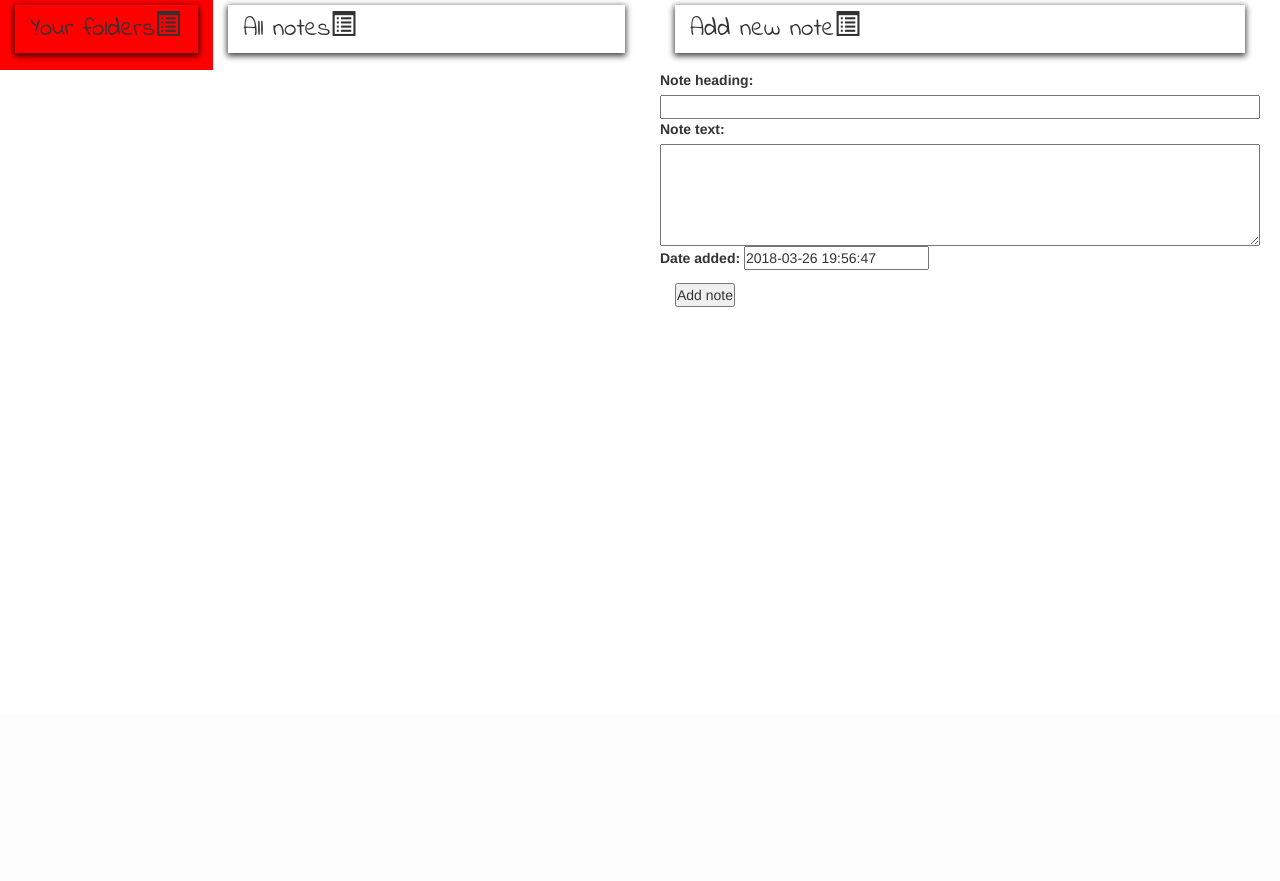
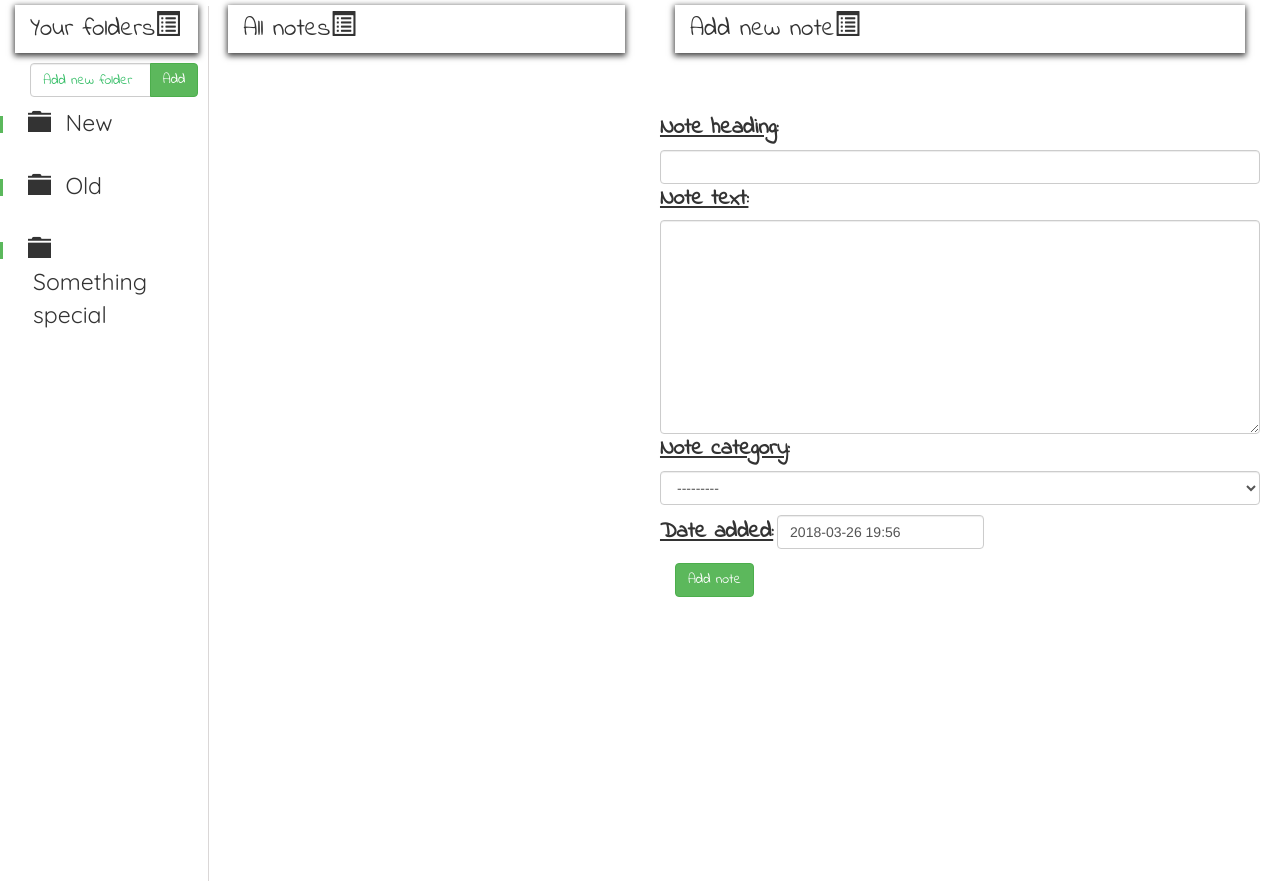
Before and after one commit to NicPy/PyNotes, a Django app: page /notes/ in a window 1280 px wide. Shown: the part 87-968 px from the top of the page. Before the commit the page ends 394 px from the top, so only its background shows below. Run offline with Django 3.2, Linux system fonts and the light colour scheme; a user stored in the database is signed in; data comes from the database, SQL or seed files in the repository; some libraries are stand-ins or nearby versions.

Commit message:
created categories and start styling folder-section

```diff
--- a/project/notes/forms.py
+++ b/project/notes/forms.py
@@ -1,5 +1,5 @@
 from django import forms
-from .models import Note
+from .models import Note, Category
 from django.contrib.auth.models import User
 
 
@@ -13,18 +13,34 @@ class AddNoteForm(forms.ModelForm):
         fields = [
             'note_heading',
             'note_text',
+            'note_category',
             'pub_date',
             'pub_author'
         ]
         widgets = {
-            'note_heading': forms.TextInput(attrs={'class': 'col-md-12'}),
+            'note_heading': forms.TextInput(attrs={'class': 'col-md-12 form-control'}),
 
-            'note_text': forms.Textarea(attrs={'cols': 80, 'rows': 5, 'class': 'col-md-12'}),
+
+            'note_text': forms.Textarea(attrs={'cols': 80, 'rows': 10, 'class': 'col-md-12 form-control'}),
+            'pub_date': forms.TextInput(attrs={'class': 'form-control date'}),
+            'note_category': forms.Select(attrs={'class': 'form-control date' }),
             'pub_author': forms.HiddenInput()
         }
 
 
+class AddCategoryForm(forms.ModelForm):
+    class Meta:
+        model = Category
+        fields =[
+            'name',
+        ]
+        labels = {
+            "name": ""
+        }
+        widgets ={
+            'name': forms.TextInput(attrs={'class': 'form-control primary-font', 'placeholder': 'Add new folder'}),
 
+        }
         #
         # def set_value(dict):
         #     Meta.widgets[dict[0]] = forms.HiddenInput(attrs={'value' :dict[1]})
--- a/project/notes/models.py
+++ b/project/notes/models.py
@@ -16,8 +16,9 @@ from django.utils import timezone
 class Note(models.Model):
 
     note_heading = models.CharField(max_length=100, default=' ')
-    note_text = models.TextField(max_length=700)
-    pub_date = models.DateTimeField('date added', default= datetime.datetime.now())
+    note_text = models.TextField(max_length=4000)
+    note_category = models.ForeignKey('Category',  blank=True,  null=True, on_delete=models.CASCADE)
+    pub_date = models.DateTimeField('date added', default= datetime.datetime.now().strftime("%Y-%m-%d %H:%M"))
     pub_author = models.ForeignKey('auth.User', on_delete=models.CASCADE)
 
     def __str__(self):
@@ -25,6 +26,12 @@ class Note(models.Model):
 
     def __repr__(self):
         return self.note_heading
+
+class Category(models.Model):
+    name = models.TextField(max_length=255, default='')
+
+    def __str__(self):
+        return self.name
 
 class Question(models.Model):
     question_text = models.CharField(max_length=200)
--- a/project/notes/static/notes/style.css
+++ b/project/notes/static/notes/style.css
@@ -1,13 +1,19 @@
 *{
     margin: 0px;
     padding: 0px;
+    transition: 0.1s;
 }
 /* classes with font */
 .search-container,
 header .user-area,
-.all-notes-heading {
+.all-notes-heading,
+.add_note_form label,
+.primary-font{
     font-family: 'Indie Flower', cursive;
 
+}
+.secondary-font{
+font-family: 'Quicksand', sans-serif;
 }
 /**/
 .no-padding{
@@ -35,38 +41,146 @@ header .user-area,
 }
 
 /************    HOMEPAGE SECTIONS    **************/
-.folders-section{
-    background: red;
+.folders-section:after{
+    right: 4px;
+    top: 6px;
+    display: inline-block;
+    position: absolute;
+    content: "";
+    border-right: 1px solid #dad7d7;
+    height: calc(100rem - 125px);
+    height: calc(100rem - 125px);
+
+
 }
 
-.recent-notes-section{
-    height: 530px;
+.all-notes{
+    height: calc(100rem - 184px);
     overflow: auto;
     overflow-x: hidden;
 
 }
 
 .action-section{
-    height: 530px;
+    height: calc(100rem - 125px);
     overflow: auto;
     overflow-x: hidden;
     padding: 0px 35px 10px 35px;
 }
 
-/*************    RECENT NOTES SECTION****************/
-.recent-notes-section h4{
+.recent-notes-section .heading{
     margin: 0px;
+    font-size: 17px;
+    color: #000000;
 }
 
 .all-notes-heading{
+
     padding: 6px 15px;
-    margin: 5px 0px 17px 0px;
+    margin: 5px 0px 10px 0px;
     -webkit-box-shadow: 0px 2px 6px 1px rgba(0,0,0,0.75);
     -moz-box-shadow: 0px 2px 6px 1px rgba(0,0,0,0.75);
     box-shadow: 0px 2px 6px 1px rgba(0,0,0,0.75);
 }
 
+
+
 .all-notes-heading p{
     font-size: 25px;
     margin: 0px;
 }
+
+ .add_note_form label{
+    font-size: 22px;
+    text-decoration: underline;
+ }
+
+input.date{
+    display: inline-block;
+    width: auto;
+}
+
+.add_note_form{
+    margin-top: 60px;
+}
+.recent-notes-section .note{
+    border-bottom: 1px solid #dad7d7;
+    padding: 11px 5px;
+}
+
+.recent-notes-section .note span{
+    color: #a9a9a9;
+
+}
+
+.recent-notes-section .note:hover{
+    background: #36BE67;
+    color: white;
+    transition: 0.s;
+}
+.recent-notes-section .note:hover span{
+    color: black;
+}
+.recent-notes-section .note:hover a p.heading {
+color: white !important;
+text-decoration: underline;
+}
+
+.note .glyphicon {
+color: white !important;
+}
+
+.add_cat{
+    margin-bottom: 7px;
+}
+.add-cat input::placeholder{
+    color:#36BE67 !important;
+}
+.add-cat input:focus::placeholder{
+    color:black !important;
+    padding-left: 64px !important;
+    display: block !important;
+    position: relative;
+    bottom: -11px;
+    transition: 2s !important;
+    font-size: calc(interhit + 1px);
+    z-index: 50;
+
+}
+.repr{
+    padding: 10px;
+    font-size: 23px;
+}
+.repr:before{
+    content: "";
+    left: -25px;
+    height: 17px;
+    top: 2px;
+    width: 3px;
+    position: relative;
+    display: inline-block;
+    background: #5bb85c;
+    transition: 0.5s;
+}
+.repr:hover:before{
+    content: "";
+    left: -7px;
+    height: 17px;
+    top: 2px;
+    width: 3px;
+    position: relative;
+    display: inline-block;
+    background: #5bb85c;
+    transition: 0.5s;
+}
+
+.repr:hover{
+    cursor: pointer
+}
+.active{
+    background: #EFAD55;
+}
+.repr p{
+    display: inline-block;
+    padding-left: 8px;
+}
--- a/project/notes/templates/base.html
+++ b/project/notes/templates/base.html
@@ -8,6 +8,7 @@
     <link href="https://maxcdn.bootstrapcdn.com/bootstrap/3.3.7/css/bootstrap.min.css" rel="stylesheet" integrity="sha384-BVYiiSIFeK1dGmJRAkycuHAHRg32OmUcww7on3RYdg4Va+PmSTsz/K68vbdEjh4u" crossorigin="anonymous">
     <link rel="stylesheet" href="{% static 'notes/style.css'%}">
 <link href="https://fonts.googleapis.com/css?family=Indie+Flower" rel="stylesheet">
+    <link href="https://fonts.googleapis.com/css?family=Quicksand" rel="stylesheet">
 
 
     <script src="https://cdn.ckeditor.com/4.9.0/basic/ckeditor.js"></script>
--- a/project/notes/templates/index.html
+++ b/project/notes/templates/index.html
@@ -12,9 +12,25 @@
 <!-- ********************************** FIRST COLUMN **********************************        -->
 
            <div class="col-md-2 folders-section">
-                <div class="all-notes-heading">
+                <div class="all-notes-heading ">
                     <p>Your folders<span class="glyphicon glyphicon-list-alt"></span></p>
                 </div>
+                <form method="post" class="">
+                   {% csrf_token %}
+                   <!--<label for="id_name" class="text-center primary-font add-cat">Add new folder</label>-->
+                   <div class="input-group col-xs-offset-1 col-xs-11 row  add-cat">
+                       {{category_form}}
+
+                        <span class="input-group-btn">
+                            <button type="submit" name="add_category" class="btn btn-success primary-font">Add</button>
+                        </span>
+                   </div>
+                    <!--{{category_form.as_p}}-->
+                   <!--<input type="submit" value="Add" class="btn btn-success primary-font glyphicon glyphicon-remove">-->
+               </form>
+               {% for category in categories%}
+                   <div class="repr"><span class="glyphicon glyphicon-folder-close"></span> <p class="secondary-font">{{category.name}}</p> </div>
+               {%endfor%}
             </div>
 <!-- ********************************** SECOND COLUMN **********************************        -->
 
@@ -23,21 +39,24 @@
                 <div class="all-notes-heading">
                     <p>All notes<span class="glyphicon glyphicon-list-alt"></span></p>
                 </div>
-                {% for note in latest_notes_list%}
-                    <div class="row no-paddings ">
-                        <div class="col-md-9">
-                            <a href="/notes/{{note.id}}"><h4>{{note.note_heading}}</h4></a>
+                <div class="all-notes">
+                    {% for note in latest_notes_list%}
+                    <div class="row  note">
+                        <div class="col-md-10">
+                            <a href="/notes/{{note.id}}"><p class="heading">{{note.note_heading}}</p></a>
                             <span>{{note.note_text | safe|escape |truncatechars:25}}</span>
                         </div>
-                        <div class="col-md-3">
+                        <div class="col-md-1">
                             <a class="btn btn-danger" href="{% url 'note_remove' pk=note.pk %}">
                                 <span class="glyphicon glyphicon-remove	Try it"></span>
                             </a>
                         </div>
                     </div>
-                    <hr>
+
 
                 {%endfor%}
+                </div>
+
             </div>
 <!-- ********************************** THIRD COLUMN **********************************        -->
             <div class="col-md-6 action-section">
@@ -54,7 +73,7 @@
                     </script>
 
 
-                    <input type="submit" value='Add note' />
+                    <input type="submit" name="add_note" value='Add note' class="btn btn-success primary-font"/>
                 </form>
             </div>
         </div>
--- a/project/notes/views.py
+++ b/project/notes/views.py
@@ -4,17 +4,14 @@ from django.contrib.auth import login, authenticate, logout
 from django.contrib import  auth
 from django.contrib.auth.forms import UserCreationForm
 from django.utils import timezone
-from .forms import AddNoteForm
+from .forms import AddNoteForm, AddCategoryForm
 from django import forms
+from django.http import HttpResponse
 
-
-
+from .models import Note, Category
 
 
 # Create your views here.
-from django.http import HttpResponse
-
-from .models import Note
 
 
 # @login_required()
@@ -27,7 +24,7 @@ def index(request):
 
     else:
 
-        if request.method == 'POST':
+        if request.method == 'POST' and 'add_note' in request.POST:
             initial = {'pub_author': request.user.id,
                        'note_text': request.POST['note_text'].replace("\n\r", "<hr />"),
                        }
@@ -42,15 +39,25 @@ def index(request):
                 model_instance.save()
                 return redirect('/notes/')
 
+        if request.method == 'POST' and 'add_category' in request.POST:
+
+            category_form = AddCategoryForm(request.POST or None)
+            if category_form.is_valid():
+                category_form.save()
+                return redirect('/notes/')
+
         else:
             user = request.user
 
             initial = {'pub_author': request.user.id}
             form = AddNoteForm(request.POST or None, initial=initial)
+            category_form = AddCategoryForm(request.POST or None)
             latest_notes_list = Note.objects.filter(pub_author = user).order_by('-pub_date')[:10]
+            categories = Category.objects.order_by('id')
             context = {'latest_notes_list': latest_notes_list,
                        'form': form,
-                       'hey': 'hey hey hey',
+                       'category_form': category_form,
+                       'categories': categories,
                        # 'exerpt': ""
                        # 'username': username,
 
```
Also changed, not shown: project/db.sqlite3, project/notes/migrations/0007_auto_20180320_0949.py (added).
